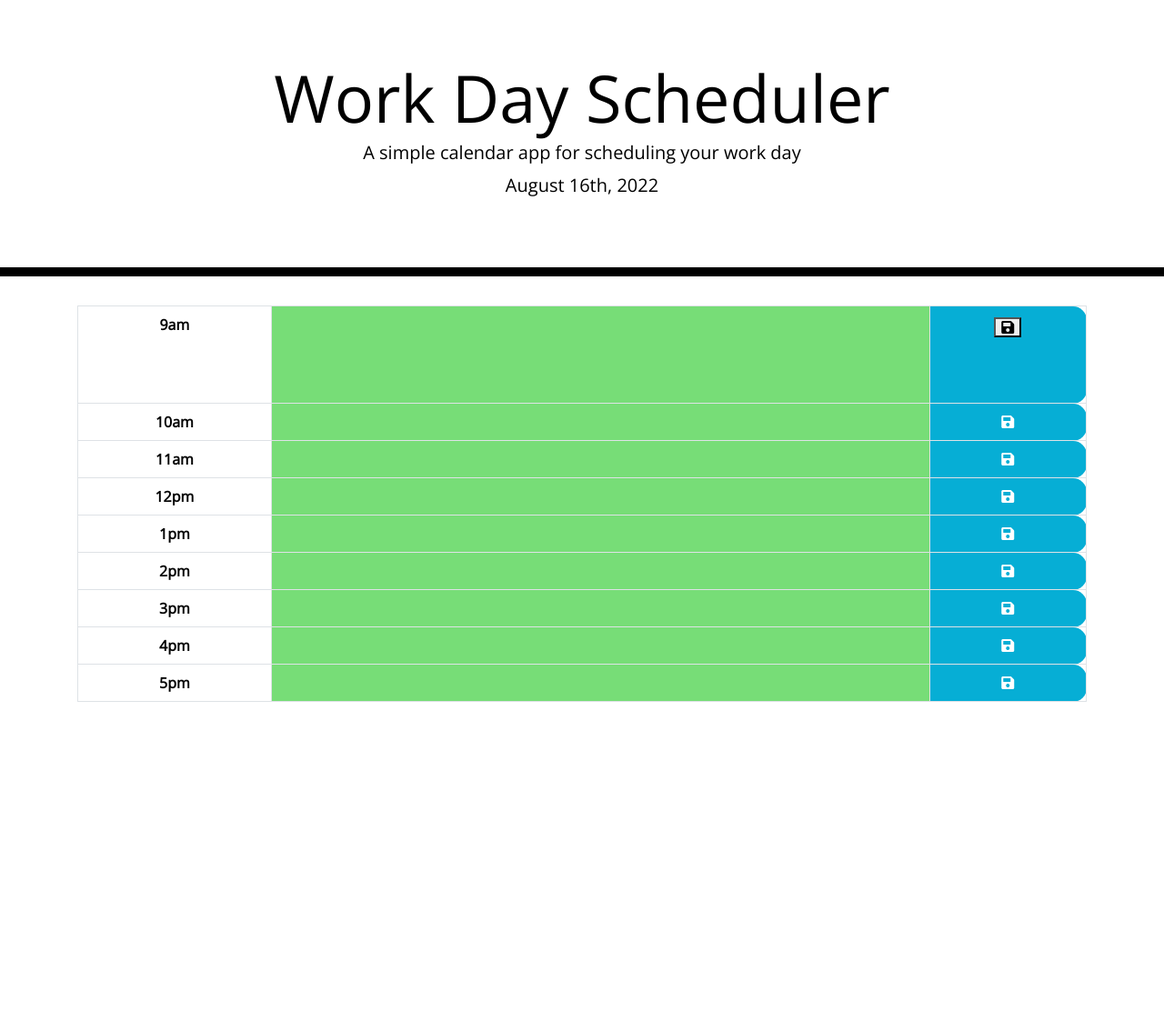
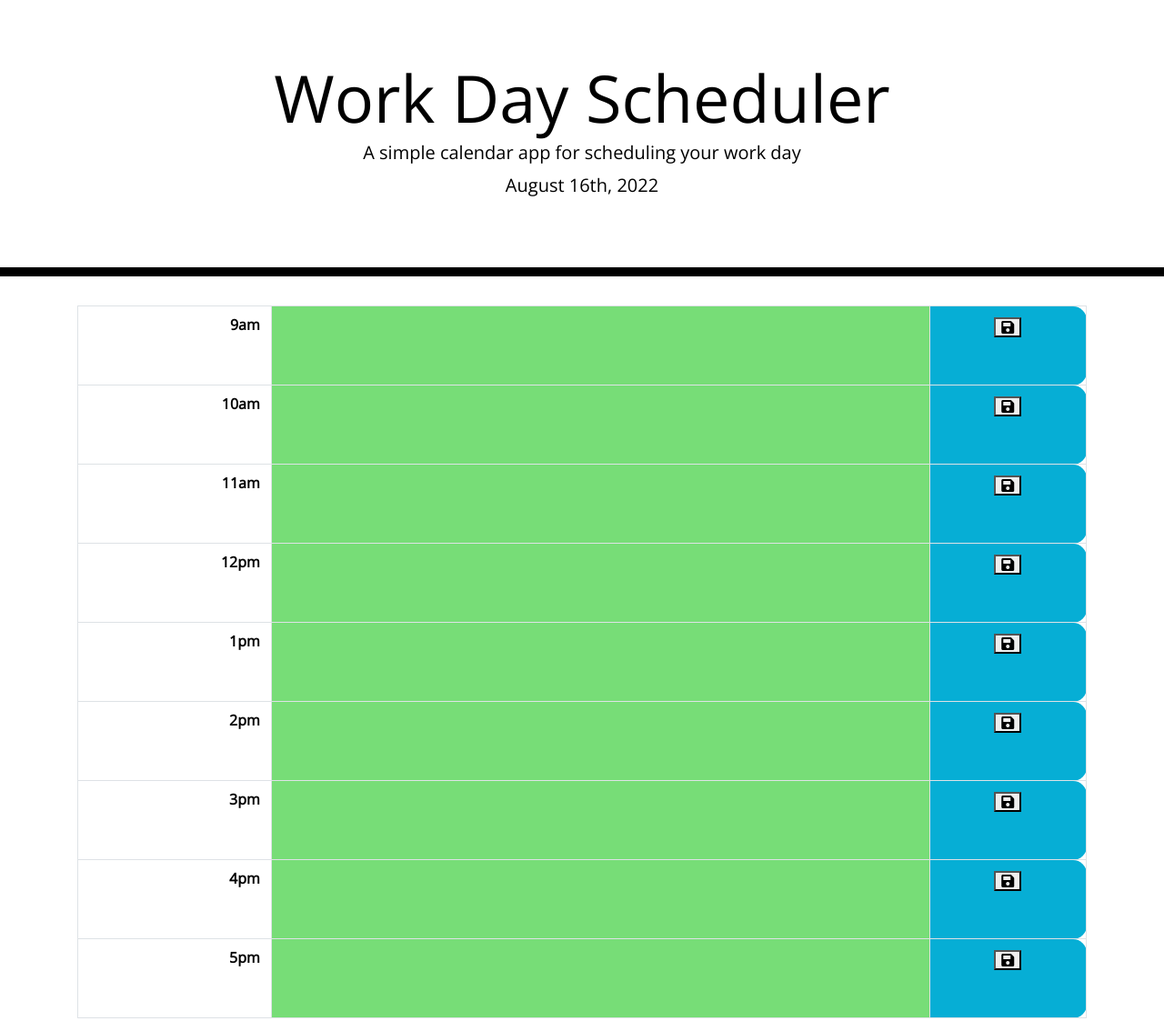
Before and after one commit to ckrum21/Work-Day-Scheduler, a plain HTML site: page index.html in a window 1280 px wide. Shown: the whole page at 91% size. Before the commit the page ends 800 px from the top, so only its background shows below. Drawn offline with nearby package versions, Linux system fonts and the light colour scheme.

Commit message:
local storage

```diff
--- a/assets/css/style.css
+++ b/assets/css/style.css
@@ -40,17 +40,21 @@ textarea {
   background-color: #ffffff;
   color: #000000;
   border-top: 1px dashed #000000;
+  text-align: right;
 
 }
 
-input {
+input{
   width: 100%;
   box-sizing: content-box;
-  height: 80px;
+  height: 60px;
   border: none;
   background-color:#77dd77;
   color: black;
+  position:relative;
 }
+
+
 
 .past {
   background-color: #d3d3d3;
@@ -67,12 +71,14 @@ input {
   color: white;
 }
 
+
 .saveBtn {
   /*border-left: 1px solid black;*/
   border-top-right-radius: 15px;
   border-bottom-right-radius: 15px;
   background-color: #06aed5;
   color: white;
+
 }
 
 .saveBtn i:hover {
--- a/assets/javascript/script.js
+++ b/assets/javascript/script.js
@@ -1,5 +1,23 @@
-
-
 // handle displaying the time
 var timeDisplayEl = moment();
 $("#currentDay").text(timeDisplayEl.format("MMMM Do, YYYY"));
+
+var task = document.querySelector(".task");
+var button = document.querySelector(".button");
+
+function renderLastRegistered() {
+    var task = localStorage.getItem("task");
+
+    task.textContent = task;
+  }
+
+
+button.addEventListener("click", function(event) {
+    event.preventDefault();
+
+    var task = document.querySelector(".task").value;
+
+      localStorage.setItem("task", task);
+      renderLastRegistered();
+    }
+  );
--- a/index.html
+++ b/index.html
@@ -18,7 +18,7 @@
       href="https://fonts.googleapis.com/css?family=Open+Sans&display=swap"
       rel="stylesheet"
     />
-    <link rel="stylesheet" href="./assets/css/style.css" />
+     <link rel="stylesheet" href="./assets/css/style.css" />
     <title>Work Day Scheduler</title>
   </head>
 
@@ -34,71 +34,122 @@
 
         <tbody>
 
-          <tr>
+
+          <tr id="hour9">
             <th scope="row" class="hour">9am</th>
             <td class="past present future" >
              <form>
-              <input type="text" >
+              <input class="task" type="text" >
             </form>
             </td>
             <td class="saveBtn">
-            <button><i class="fas fa-save"></i></button>
+            <button class="button"><i class="fas fa-save"></i></button>
             </td>
           </tr>
 
-          <tr>
+          <tr id="hour10">
             <th scope="row" class="hour">10am</th>
-            <td class="past present future form"></td>
-            <td class="saveBtn" ><i class="fas fa-save"></i></td>
+            <td class="past present future">
+              <form>
+                <input type="text">
+              </form>
+            </td>
+            <td class="saveBtn" >
+              <button><i class="fas fa-save"></i></button>
+            </td>
           </tr>
 
-          <tr>
+          <tr id="hour11">
             <th scope="row" class="hour">11am</th>
-            <td class="past present future form"></td>
-            <td class="saveBtn" ><i class="fas fa-save"></i></td>
+            <td class="past present future">
+            <form>
+              <input type="text">
+            </form>
+          </td>
+            <td class="saveBtn" >
+              <button><i class="fas fa-save"></i></button>
+            </td>
           </tr>
 
+          <tr id="hour12">
           <th scope="row" class="hour">12pm</th>
-          <td class="past present future form"></td>
-          <td class="saveBtn"><i class="fas fa-save"></i></td>
+          <td class="past present future">
+          <form>
+            <input type="text">
+          </form>
+        </td>
+          <td class="saveBtn" >
+            <button><i class="fas fa-save"></i></button>
+          </td>
         </tr>
 
-        <tr>
+        <tr id="hour1">
           <th scope="row" class="hour">1pm</th>
-          <td class="past present future form"></td>
-          <td class="saveBtn"><i class="fas fa-save"></i></td>
+          <td class="past present future">
+            <form>
+              <input type="text">
+            </form>
+          </td>
+            <td class="saveBtn" >
+              <button><i class="fas fa-save"></i></button>
+            </td>
+          </tr>
+
+        <tr id="hour2">
+          <th scope="row" class="hour">2pm</th>
+          <td class="past present future">
+            <form>
+              <input type="text">
+            </form>
+          </td>
+            <td class="saveBtn" >
+              <button><i class="fas fa-save"></i></button>
+            </td>
+          </tr>
+
+          <tr id="hour3">
+        <th scope="row" class="hour">3pm</th>
+        <td class="past present future">
+          <form>
+            <input type="text">
+          </form>
+        </td>
+          <td class="saveBtn" >
+            <button><i class="fas fa-save"></i></button>
+          </td>
         </tr>
 
-        <tr>
-          <th scope="row" class="hour">2pm</th>
-          <td class="past present future form"></td>
-          <td class="saveBtn"><i class="fas fa-save"></i></td>
+      <tr id="hour4">
+        <th scope="row" class="hour">4pm</th>
+        <td class="past present future">
+          <form>
+            <input type="text">
+          </form>
+        </td>
+          <td class="saveBtn" >
+            <button><i class="fas fa-save"></i></button>
+          </td>
         </tr>
 
-        <th scope="row" class="hour">3pm</th>
-        <td class="past present future form"></td>
-        <td class="saveBtn"><i class="fas fa-save"></i></td>
-      </tr>
+      <tr id="hour5">
+        <th scope="row" class="hour">5pm</th>
+        <td class="past present future">
+          <form>
+            <input type="text">
+          </form>
+        </td>
+          <td class="saveBtn" >
+            <button><i class="fas fa-save"></i></button>
+          </td>
+        </tr>
 
-      <tr>
-        <th scope="row" class="hour">4pm</th>
-        <td class="past present future form"></td>
-        <td class="saveBtn"><i class="fas fa-save"></i></td>
-
-      </tr>
-
-      <tr>
-        <th scope="row" class="hour">5pm</th>
-        <td class="past present future "></td>
-        <td class="saveBtn"><i class="fas fa-save"></i></td>
-      </tr>
         </tbody>
       </table>
 
     </div>
 
-    <script src="https://cdnjs.cloudflare.com/ajax/libs/jquery/3.2.1/jquery.min.js"></script>
-    <script src="https://cdnjs.cloudflare.com/ajax/libs/moment.js/2.27.0/moment.min.js"></script>
+    <script src="https://code.jquery.com/jquery-3.4.1.min.js"></script>
+	<script src="https://cdnjs.cloudflare.com/ajax/libs/moment.js/2.24.0/moment.min.js"></script>
     <script src="./assets/javascript/script.js"></script>
   </body>
 </html>
```
